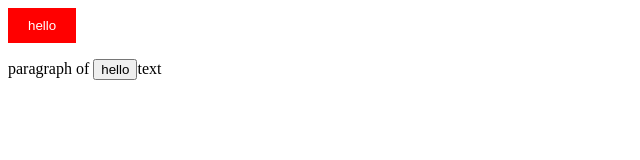
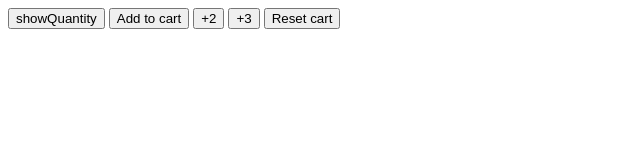
Before and after one commit to Robiulawal527/JavaScript, a plain HTML site: page website.html in a window 1280 px wide. Shown: the whole page, without its empty margins (0-640 px from the left). Drawn offline with Linux system fonts and the light colour scheme.

Commit message:
Refactor HTML structure and remove unused styles in website.html for improved clarity

```diff
--- a/website.html
+++ b/website.html
@@ -1,23 +1,26 @@
-<style>
-.red-button {
-    background-color: red;
-    color: white;
-    border: none;
-    padding: 10px 20px;
-    cursor: pointer;
-}
+<!DOCTYPE html>
+<html lang="en">
+<head>
+    <meta charset="UTF-8">
+    <meta name="viewport" content="width=device-width, initial-scale=1.0">
+    <title>Cart Quantity</title>
+</head>
+<body>
 
-.red-button:hover {
-    background-color: darkred;
-}
-</style>
 
-<button title="Good job" class = "red-button">
-     hello
-</button>
+    <button onclick="
+    console.log('Cart quantity: 0');
+    ">showQuantity</button>
+    <button>Add to cart</button>
+    <button>+2</button>
+    <button>+3</button>
+    <button>Reset cart</button>
 
-<p>paragraph of <button> hello</button>text</p>
+    <script>
 
-<script>
-    alert("Hello, World!");
-</script>
+        let cartquantity = 0;
+
+
+    </script>
+</body>
+</html>
```
